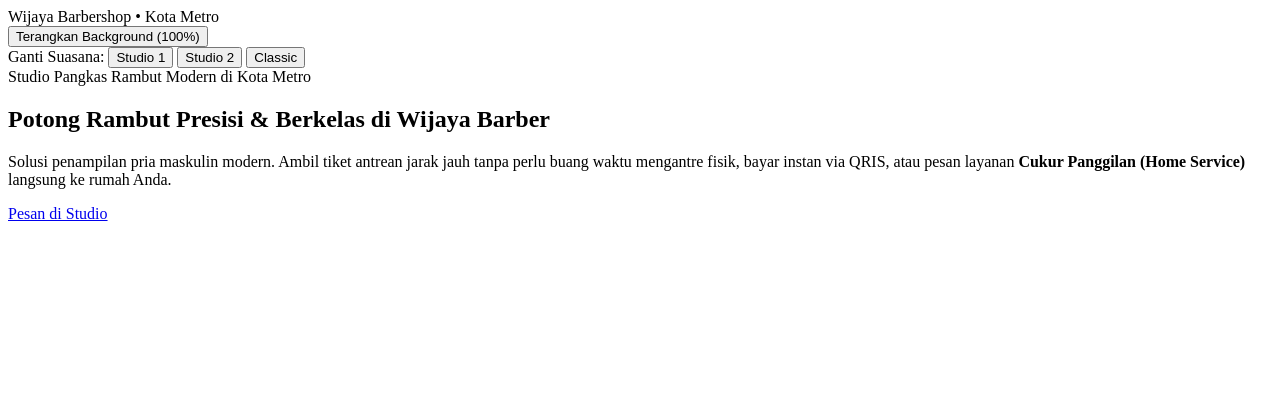
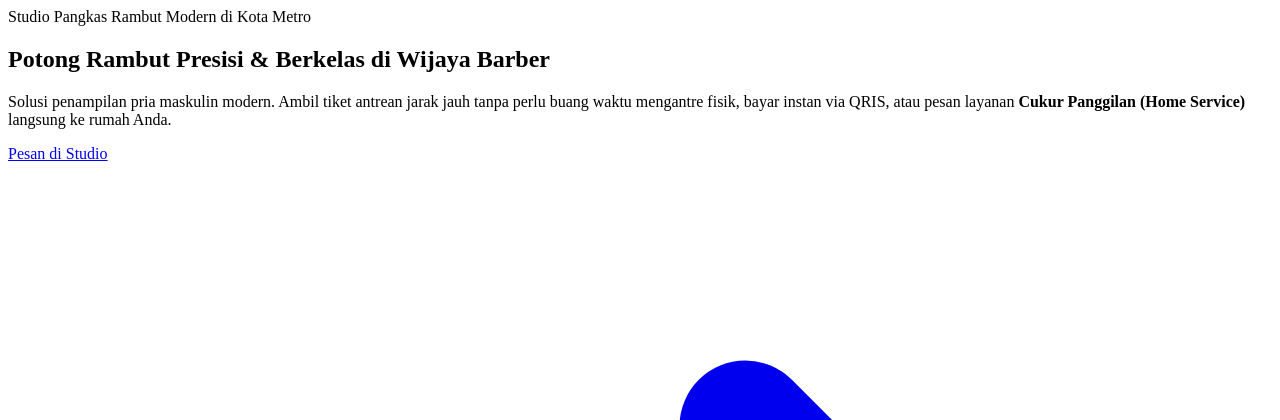
Before and after one commit to nenengwahyuni/wijaya-barbershop, a PHP site: page /home.php in a window 1280 px wide. Shown: the top 420 px of the page. Run offline with PHP 8.4, Linux system fonts and the light colour scheme; data that the repository does not hold is empty.

Commit message:
Remove hero background control buttons from home view

```diff
--- a/resources/views/customer/home.php
+++ b/resources/views/customer/home.php
@@ -11,28 +11,6 @@
     <!-- Balanced Vignette: Left side transparent-dark for text readability, Right side crystal-clear to showcase Barbershop Studio -->
     <div id="hero-bg-overlay" class="absolute inset-0 bg-gradient-to-r from-slate-950/75 via-slate-950/40 to-slate-950/10 transition-all duration-500 z-0"></div>
     <div class="absolute inset-0 bg-gradient-to-t from-slate-950/80 via-transparent to-slate-950/30 z-0"></div>
-
-    <!-- Location Badge & Interactive Hero Background Controls -->
-    <div class="absolute bottom-5 left-4 sm:left-8 z-20 flex flex-wrap items-center gap-2">
-        <div class="flex items-center space-x-2 px-3.5 py-1.5 rounded-full bg-slate-950/85 backdrop-blur-md border border-slate-700/80 text-xs text-slate-200 shadow-lg">
-            <i class="fas fa-store text-emerald-400"></i>
-            <span class="font-bold">Wijaya Barbershop &bull; Kota Metro</span>
-        </div>
-
-        <!-- Toggle Terangkan / Kontras Background -->
-        <button type="button" onclick="toggleHeroBgBrightness()" class="px-3 py-1.5 rounded-full bg-emerald-600/90 hover:bg-emerald-500 text-white text-xs font-bold shadow-lg transition flex items-center space-x-1.5 backdrop-blur-md">
-            <i class="fas fa-sun text-amber-300"></i>
-            <span id="btn-brightness-text">Terangkan Background (100%)</span>
-        </button>
-
-        <!-- Pilihan Tema Gambar Barbershop -->
-        <div class="hidden md:flex items-center space-x-1.5 bg-slate-950/80 backdrop-blur-md px-2 py-1 rounded-full border border-slate-700/80 text-[11px]">
-            <span class="text-slate-400 px-1 font-semibold">Ganti Suasana:</span>
-            <button type="button" onclick="changeHeroBg('https://images.unsplash.com/photo-1585747860715-2ba37e788b70?auto=format&fit=crop&w=1920&q=80')" class="px-2 py-0.5 rounded-full bg-slate-800 hover:bg-emerald-600 text-white transition font-medium">Studio 1</button>
-            <button type="button" onclick="changeHeroBg('https://images.unsplash.com/photo-1503951914875-452162b0f3f1?auto=format&fit=crop&w=1920&q=80')" class="px-2 py-0.5 rounded-full bg-slate-800 hover:bg-emerald-600 text-white transition font-medium">Studio 2</button>
-            <button type="button" onclick="changeHeroBg('https://images.unsplash.com/photo-1512690459411-b9245aed614b?auto=format&fit=crop&w=1920&q=80')" class="px-2 py-0.5 rounded-full bg-slate-800 hover:bg-emerald-600 text-white transition font-medium">Classic</button>
-        </div>
-    </div>
 
     <div class="max-w-7xl mx-auto px-4 sm:px-6 lg:px-8 relative z-10 w-full">
         <div class="grid grid-cols-1 lg:grid-cols-12 gap-12 items-center">
```
